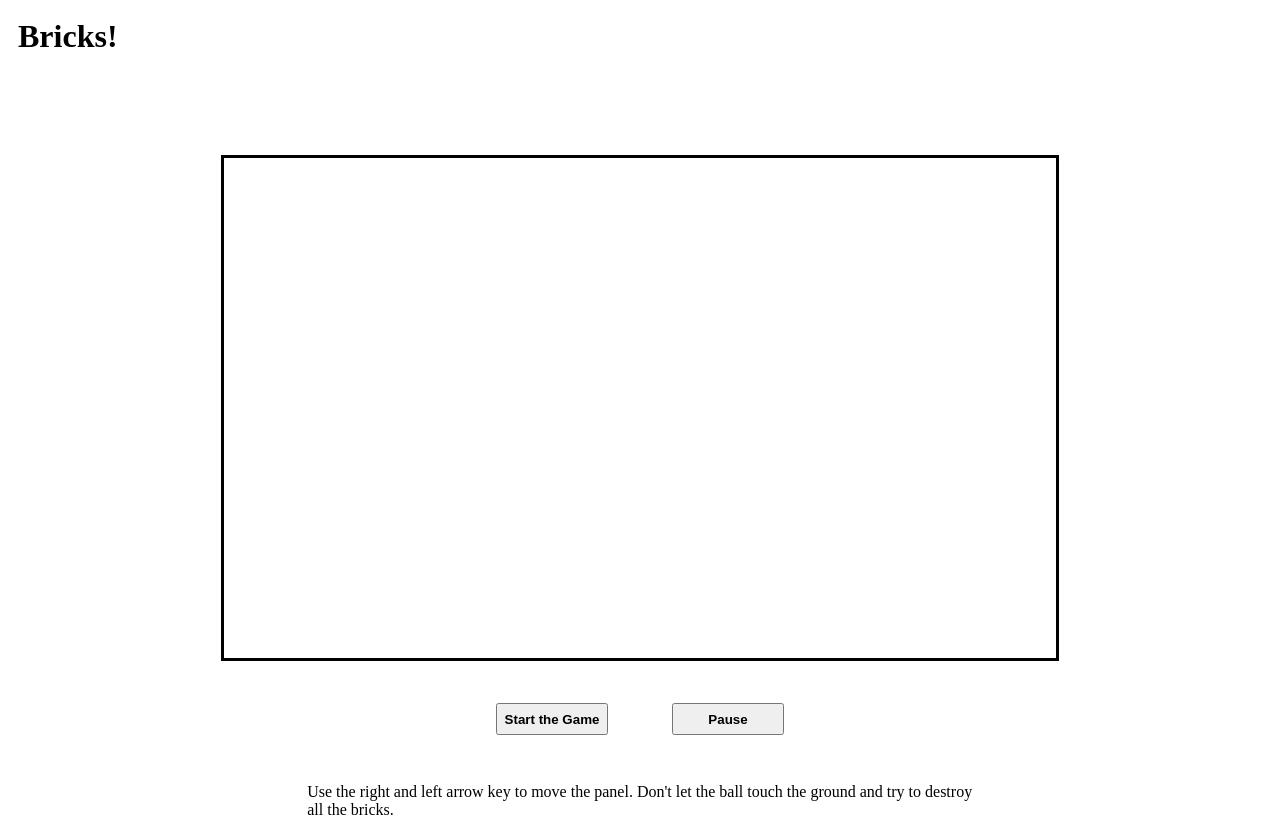
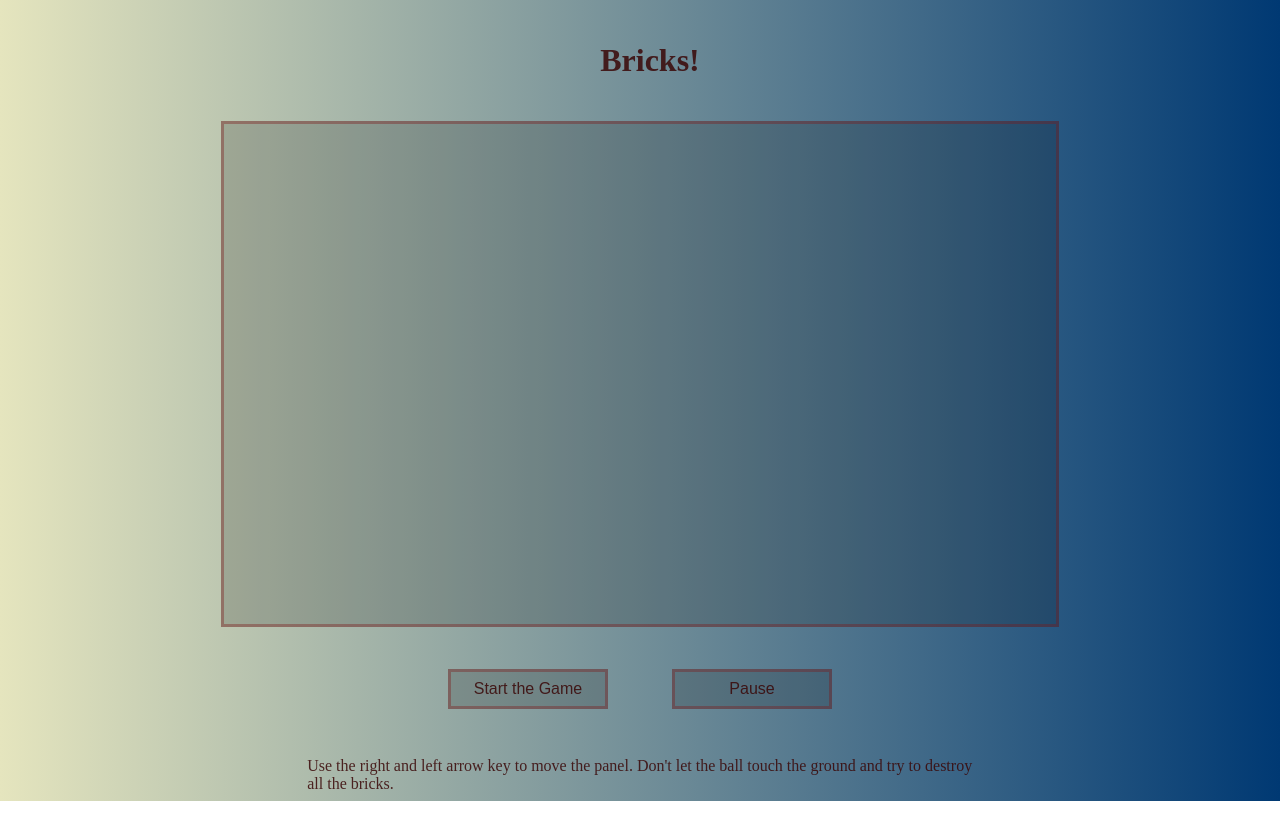
Before and after one commit to stephde/bricks, a website: page index.html in a window 1280 px wide. After the commit the page ends 801 px from the top, so only its background shows below. Drawn offline with Linux system fonts and the light colour scheme.

Commit message:
new style

```diff
--- a/css/main.css
+++ b/css/main.css
@@ -1,6 +1,17 @@
+body {
+    background: #003973; /* fallback for old browsers */
+    background: -webkit-linear-gradient(to left, #003973 , #E5E5BE); /* Chrome 10-25, Safari 5.1-6 */
+    background: linear-gradient(to left, #003973 , #E5E5BE); /* W3C, IE 10+/ Edge, Firefox 16+, Chrome 26+, Opera 12+, Safari 7+ */
+
+    color: rgba(58, 7, 7, 0.85);
+}
+
 h1 {
-    margin: auto;
-    padding: 10px 10px 100px 10px;
+    margin-top: 2rem;
+    margin-bottom: 2rem;
+    text-align: center;
+    width: 100%;
+    padding: 10px 10px 10px 10px;
 }
 
 #gameCanvas {
@@ -10,7 +21,8 @@ h1 {
     max-width: 1000px;
     min-height: 500px;
     max-height: 750px;
-    border: solid 3px black;
+    border: solid 3px rgba(125, 24, 24, 0.38);
+    background-color: rgba(6, 6, 6, 0.17);
     display: flex;
     margin: auto;
     margin-bottom: 10px;
@@ -23,15 +35,19 @@ h1 {
 
 button {
     display: inline;
-    width: 7rem;
-    height: 2rem;
-    font-weight: bold;
+    font-size: medium;
+    color: rgba(58, 7, 7, 0.85);
+    width: 10rem;
+    height: 2.5rem;
+    font-weight: normal;
     margin: 2rem;
     margin-bottom: 0;
+    border: solid 3px rgba(125, 24, 24, 0.38);
+    background-color: rgba(6, 6, 6, 0.17);
 }
 
 button:hover {
-    background-color: #faff74;
+    background-color: rgba(6, 6, 6, 0.3);
 }
 
 #description {
```
